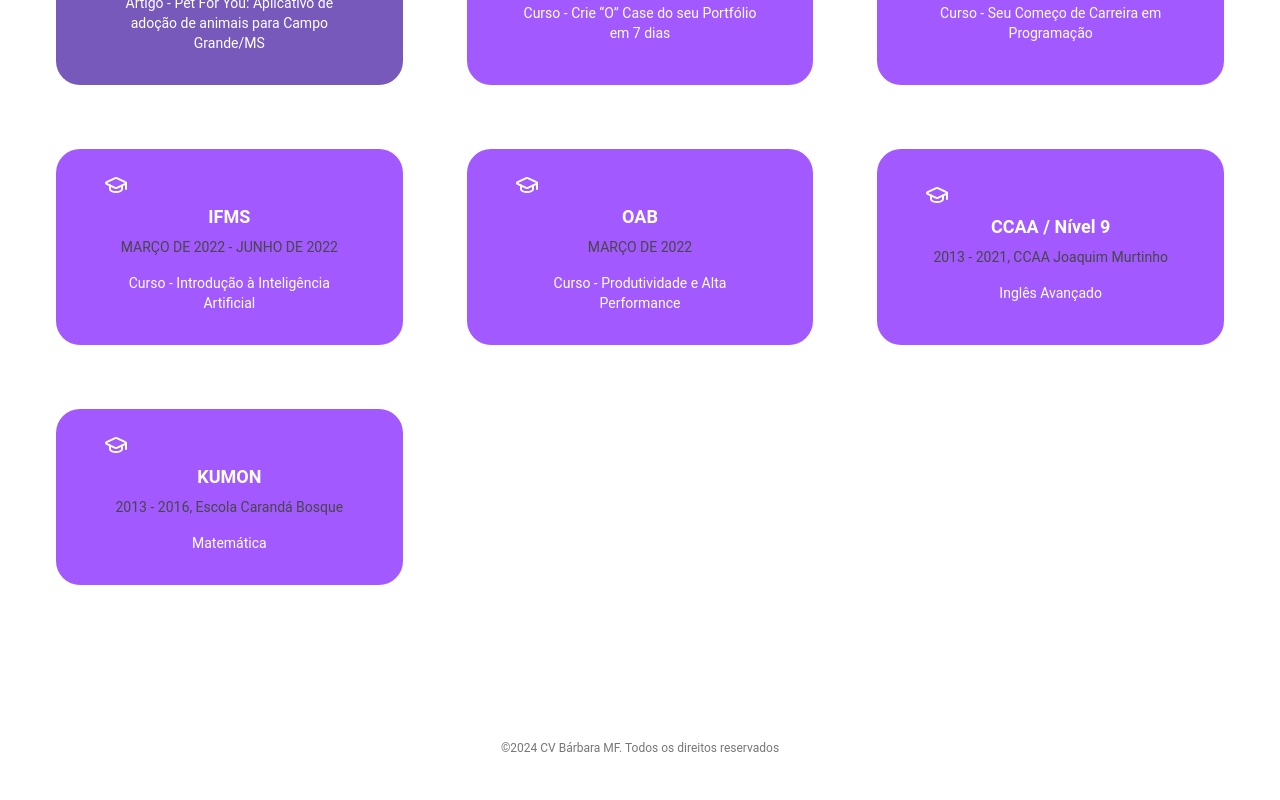
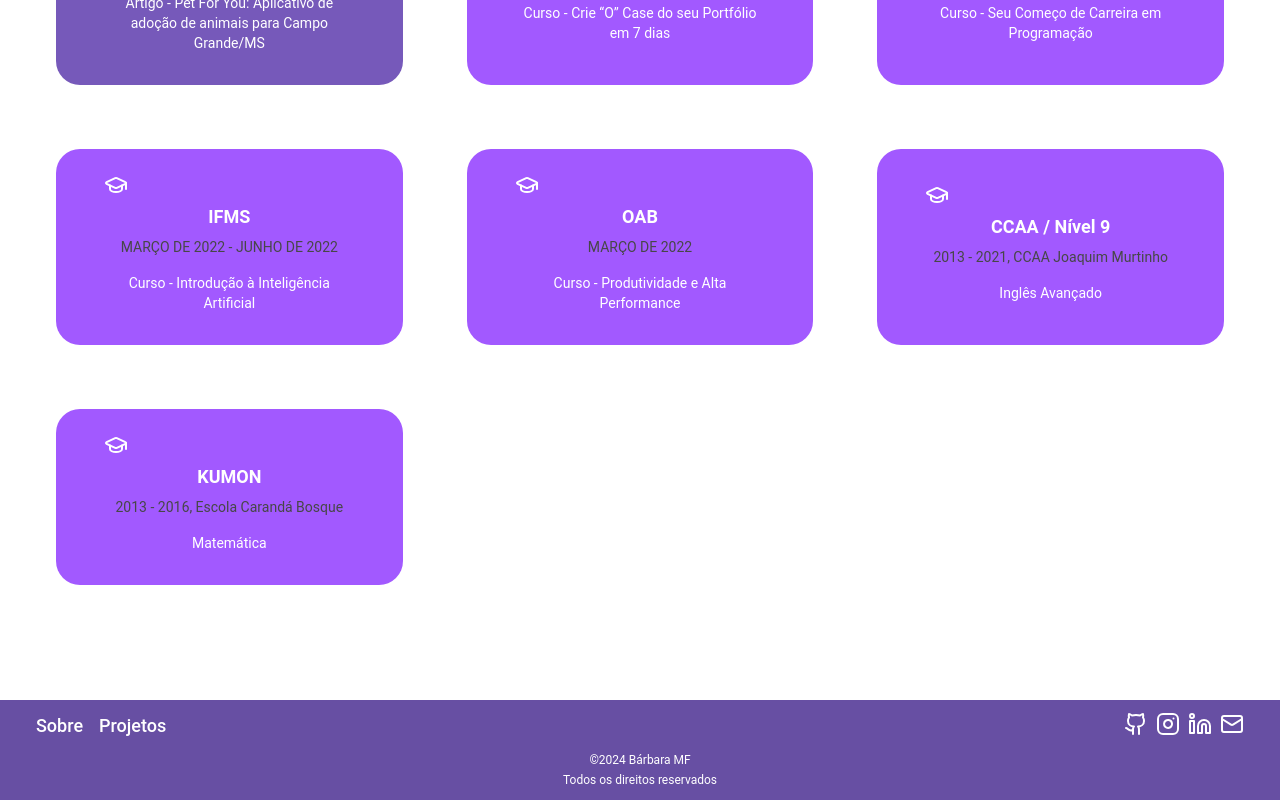
Before and after one commit to bamarcheti/my-resume, a React (Create React App) app: page / in a window 1280 px wide. Shown: the part 1840-2640 px from the top of the page. Built offline with nearby package versions, Linux system fonts and the light colour scheme.

Commit message:
fix: Ajustando footer e alterando layout

```diff
--- a/src/components/MainLayout/components/Footer.tsx
+++ b/src/components/MainLayout/components/Footer.tsx
@@ -1,11 +1,54 @@
+import { Github, Instagram, Linkedin, Mail } from 'lucide-react';
 import { useTranslation } from 'react-i18next';
+import { Link } from 'react-router-dom';
+
+import RoutesURL from '../../../_shared/enum/Routes.enum';
 
 const Footer = () => {
   const { t } = useTranslation();
 
+  const iconStyle =
+    'text-white md:w-6 md:h-6 w-5 h-5 transition ease-in-out hover:opacity-80 hover:-translate-1 hover:scale-110';
+
   return (
-    <div className="w-full pb-7 pt-10 text-textB text-xs text-center">
-      ©{new Date().getFullYear()} CV Bárbara MF. {t('footer')}
+    <div className="flex flex-col bg-whitePrimary dark:bg-dark w-full py-3 px-9 gap-3">
+      <div className="flex">
+        <ul className="flex gap-4 md:text-lg font-medium w-full">
+          <Link to={RoutesURL.ABOUT}>
+            <li className="text-white cursor-pointer hover:text-indigo-400 transition-all ease-in-out hover:scale-105">
+              {t('nav_about')}
+            </li>
+          </Link>
+          <Link to={RoutesURL.PROJECTS}>
+            <li className="text-white cursor-pointer hover:text-indigo-400 transition-all ease-in-out hover:scale-105">
+              {t('nav_projects')}
+            </li>
+          </Link>
+        </ul>
+
+        <div className="flex flex-row md:gap-2 gap-2.5">
+          <a href="https://github.com/bamarcheti" title="bamarcheti">
+            <Github className={iconStyle} />
+          </a>
+          <a href="https://www.instagram.com/ba_marcheti/" title="ba_marcheti">
+            <Instagram className={iconStyle} />
+          </a>
+          <a
+            href="https://www.linkedin.com/in/barbara-marcheti-fiorin/"
+            title="barbara-marcheti-fiorin"
+          >
+            <Linkedin className={iconStyle} />
+          </a>
+          <a href="mailto:bmarchetifiorin@gmail.com" title="bmarchetifiorin@gmail.com">
+            <Mail className={iconStyle} />
+          </a>
+        </div>
+      </div>
+
+      <div className="flex flex-col text-white text-xs text-center gap-1">
+        <p>©{new Date().getFullYear()} Bárbara MF</p>
+        <p>{t('footer')}</p>
+      </div>
     </div>
   );
 };
--- a/src/components/MainLayout/index.tsx
+++ b/src/components/MainLayout/index.tsx
@@ -1,4 +1,5 @@
 import React from 'react';
+
 import Footer from './components/Footer';
 import { Navigation } from './components/Navigation';
 
@@ -13,9 +14,7 @@ export const MainLayout: React.FC<Props> = ({ children }) => {
       <div className="grow justify-center w-full md:px-14 md:py-[115px] px-9 py-[102px] bg-white dark:bg-default">
         {children}
       </div>
-      <div className="bg-white dark:bg-default">
-        <Footer />
-      </div>
+      <Footer />
     </div>
   );
 };
```
